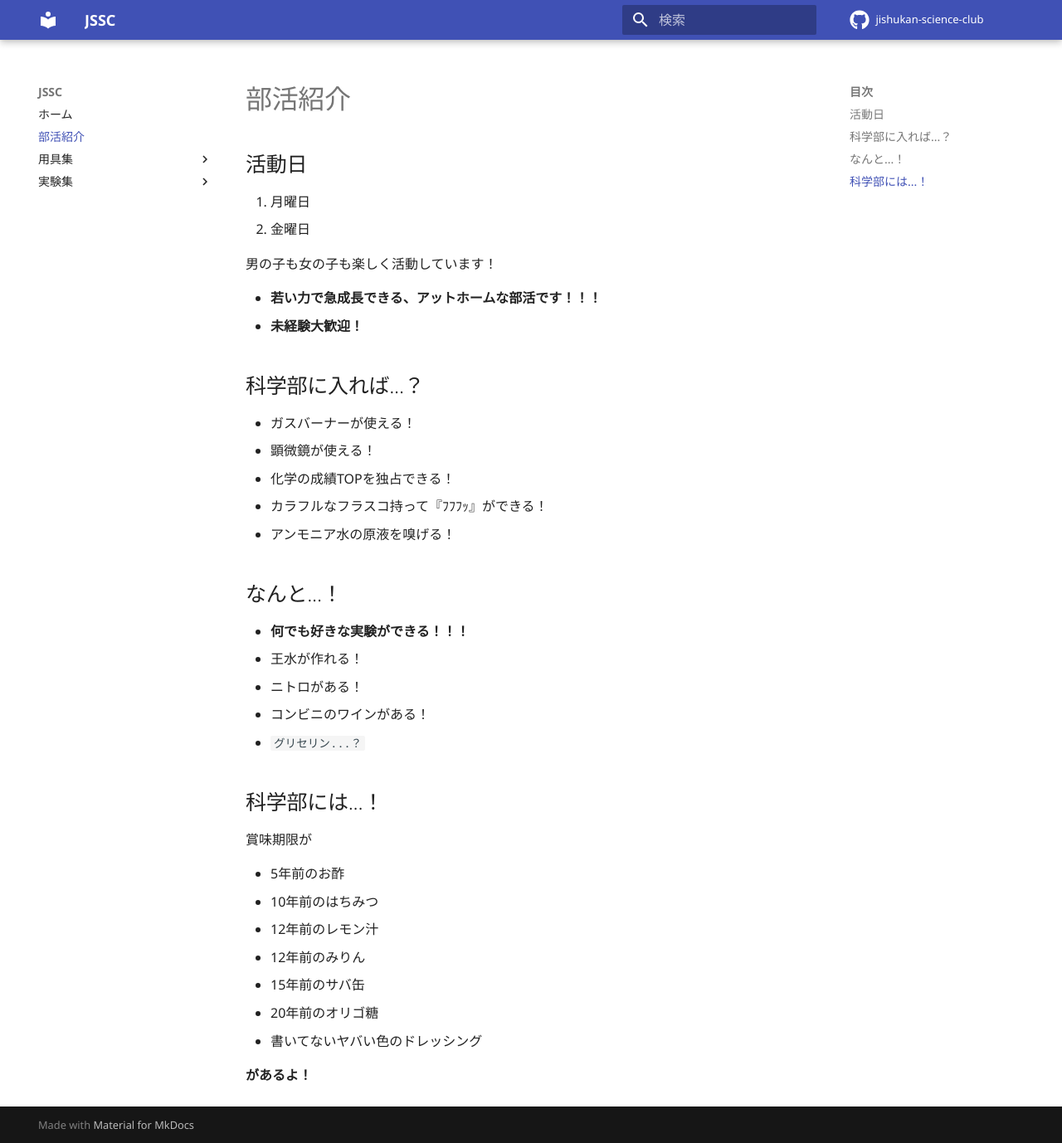
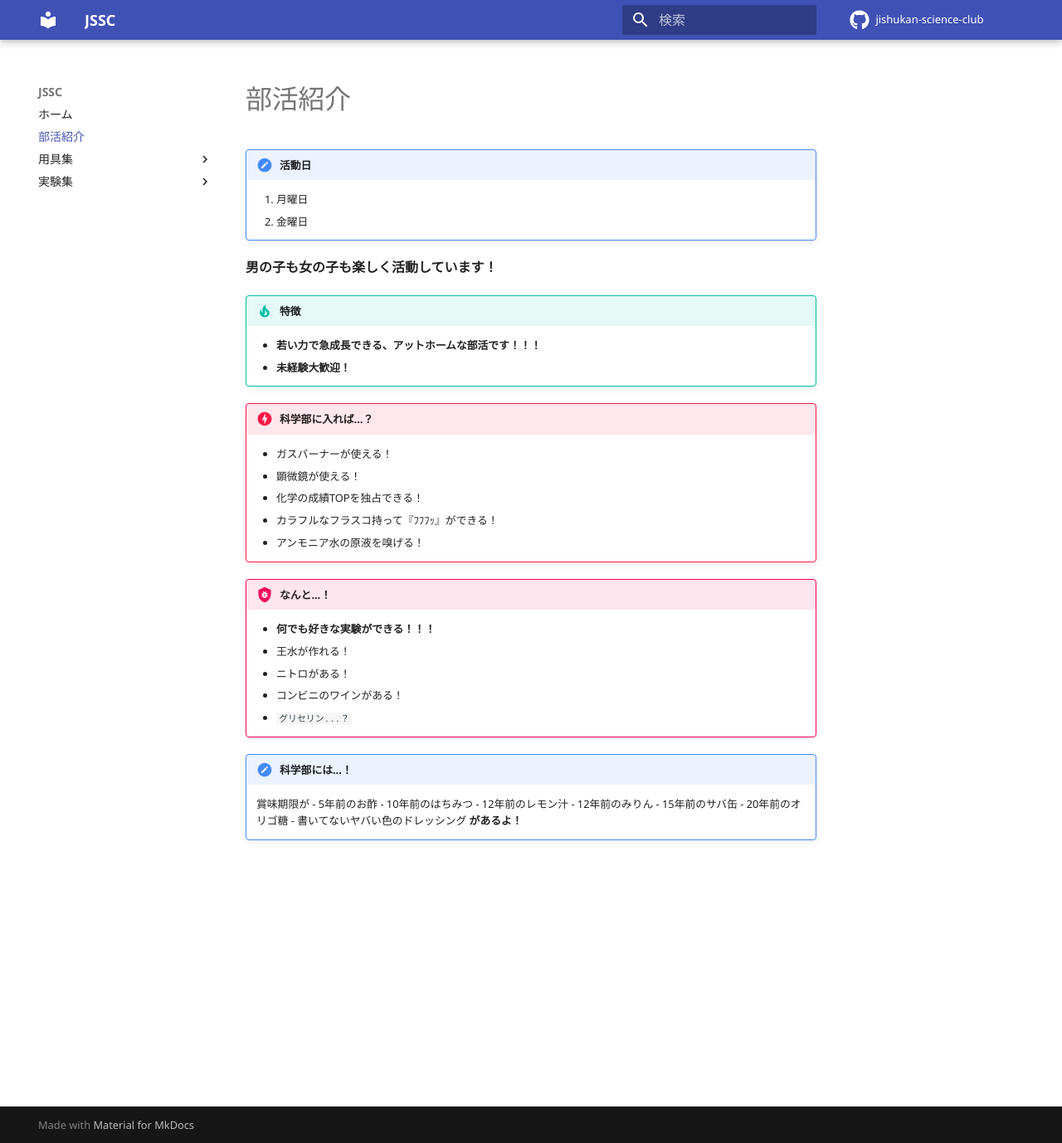
Before and after one commit to jishukan-science-club/index, an MkDocs documentation site: the page built from docs/club.md, in a window 1280 px wide and 1378 px high. Shown: the whole window at 83% size. Built offline with MkDocs 1.6.1 and Material for MkDocs 9.7.7, drawn with Linux system fonts in a browser that asks for light colours; comment, search, counter and statistics services are not loaded.

Commit message:
[Change]: 部活紹介をカラフルに

```diff
--- a/docs/club.md
+++ b/docs/club.md
@@ -1,36 +1,35 @@
 # 部活紹介
-## 活動日
-1. 月曜日
-2. 金曜日
+!!! caution "活動日"
+    1. 月曜日
+    2. 金曜日
 
-男の子も女の子も楽しく活動しています！
+**男の子も女の子も楽しく活動しています！**
 
-- **若い力で急成長できる、アットホームな部活です！！！**
-- **未経験大歓迎！**
+!!! tip "特徴"
+    - **若い力で急成長できる、アットホームな部活です！！！**
+    - **未経験大歓迎！**
 
-## 科学部に入れば...？
-- ガスバーナーが使える！
-- 顕微鏡が使える！
-- 化学の成績TOPを独占できる！
-- カラフルなフラスコ持って『ﾌﾌﾌｯ』ができる！
-- アンモニア水の原液を嗅げる！
+!!! danger "科学部に入れば...？"
+    - ガスバーナーが使える！
+    - 顕微鏡が使える！
+    - 化学の成績TOPを独占できる！
+    - カラフルなフラスコ持って『ﾌﾌﾌｯ』ができる！
+    - アンモニア水の原液を嗅げる！
 
-## なんと...！
-- **何でも好きな実験ができる！！！**
-- 王水が作れる！
-- ニトロがある！
-- コンビニのワインがある！
-- `グリセリン...？`
+!!! bug "なんと...！"
+    - **何でも好きな実験ができる！！！**
+    - 王水が作れる！
+    - ニトロがある！
+    - コンビニのワインがある！
+    - `グリセリン...？`
 
-## 科学部には...！
-賞味期限が
-
-- 5年前のお酢
-- 10年前のはちみつ
-- 12年前のレモン汁
-- 12年前のみりん
-- 15年前のサバ缶
-- 20年前のオリゴ糖
-- 書いてないヤバい色のドレッシング
-
-**があるよ！**
+!!! fail "科学部には...！"
+    賞味期限が
+    - 5年前のお酢
+    - 10年前のはちみつ
+    - 12年前のレモン汁
+    - 12年前のみりん
+    - 15年前のサバ缶
+    - 20年前のオリゴ糖
+    - 書いてないヤバい色のドレッシング
+    **があるよ！**
```
